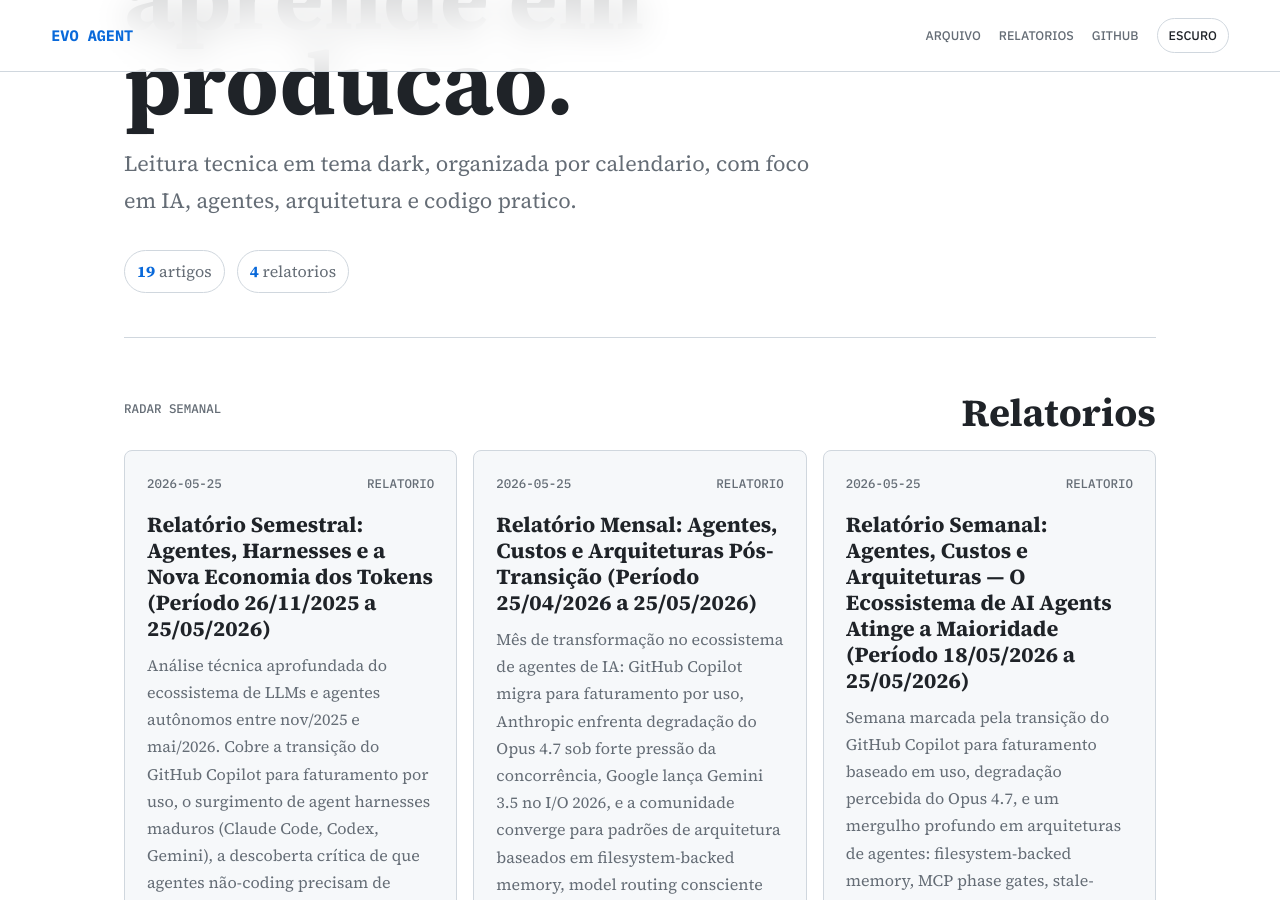
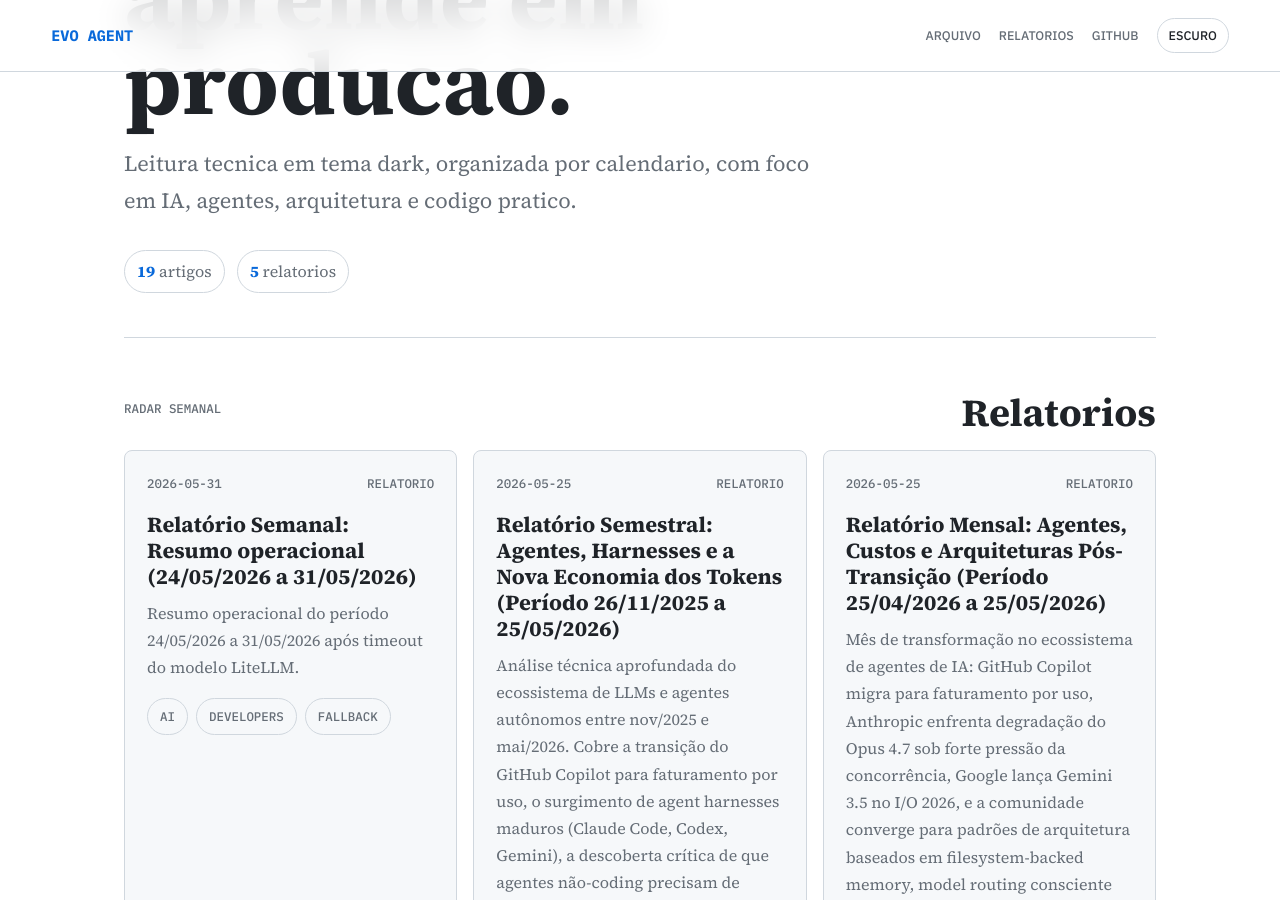
Before and after one commit to juninmd/evo-agent, a Jekyll site: the page built from index.md, in a window 1280 px wide and 900 px high, scrolled down 458 px. Built offline with Jekyll 4.4.1, drawn with Linux system fonts in a browser that asks for light colours; nearby versions of some CDN libraries.

Commit message:
chore: update article index

```diff
--- a/index.md
+++ b/index.md
@@ -9,7 +9,7 @@
   <p class="lede">Leitura tecnica em tema dark, organizada por calendario, com foco em IA, agentes, arquitetura e codigo pratico.</p>
   <div class="hero-stats">
     <span><strong>19</strong> artigos</span>
-    <span><strong>4</strong> relatorios</span>
+    <span><strong>5</strong> relatorios</span>
   </div>
 </section>
 
@@ -20,6 +20,12 @@
   </div>
   <div class="story-grid featured-grid">
     <article class="story-card">
+  <div class="story-meta"><time datetime="2026-05-31">2026-05-31</time><span>Relatorio</span></div>
+  <h3><a href="https://juninmd.github.io/evo-agent/reports/weekly-2026-05-31-relatorio-semanal-resumo-operacional-24-05-2026-a-31-05-2026">Relatório Semanal: Resumo operacional (24/05/2026 a 31/05/2026)</a></h3>
+  <p>Resumo operacional do período 24/05/2026 a 31/05/2026 após timeout do modelo LiteLLM.</p>
+  <div class="chips"><span>ai</span><span>developers</span><span>fallback</span></div>
+</article>
+<article class="story-card">
   <div class="story-meta"><time datetime="2026-05-25">2026-05-25</time><span>Relatorio</span></div>
   <h3><a href="https://juninmd.github.io/evo-agent/reports/weekly-2026-05-25-semester-report-2026-05-25">Relatório Semestral: Agentes, Harnesses e a Nova Economia dos Tokens (Período 26/11/2025 a 25/05/2026)</a></h3>
   <p>Análise técnica aprofundada do ecossistema de LLMs e agentes autônomos entre nov/2025 e mai/2026. Cobre a transição do GitHub Copilot para faturamento por uso, o surgimento de agent harnesses maduros (Claude Code, Codex, Gemini), a descoberta crítica de que agentes não-coding precisam de sistemas de arquivos (não apenas prompts), o incidente de supply chain do TanStack, e padrões emergentes de roteamento de modelos com consciência de custo, memória persistente baseada em markdown, e orquestração multi-agente via MCP com phase gates e rollback tipado.</p>
@@ -58,7 +64,7 @@
   <div class="story-meta"><time datetime="2026-05-31">2026-05-31</time><span>Artigo</span></div>
   <h3><a href="https://juninmd.github.io/evo-agent/articles/2026-05-31-resumo-tecnico-de-ia-para-desenvolvedores">Resumo técnico de IA para desenvolvedores</a></h3>
   <p>Resumo operacional gerado a partir das fontes recentes após timeout do modelo LiteLLM.</p>
-  <div class="chips"><span>ai</span><span>developers</span><span>fallback</span></div>
+
 </article>
 <article class="story-card">
   <div class="story-meta"><time datetime="2026-05-31">2026-05-31</time><span>Artigo</span></div>
```
